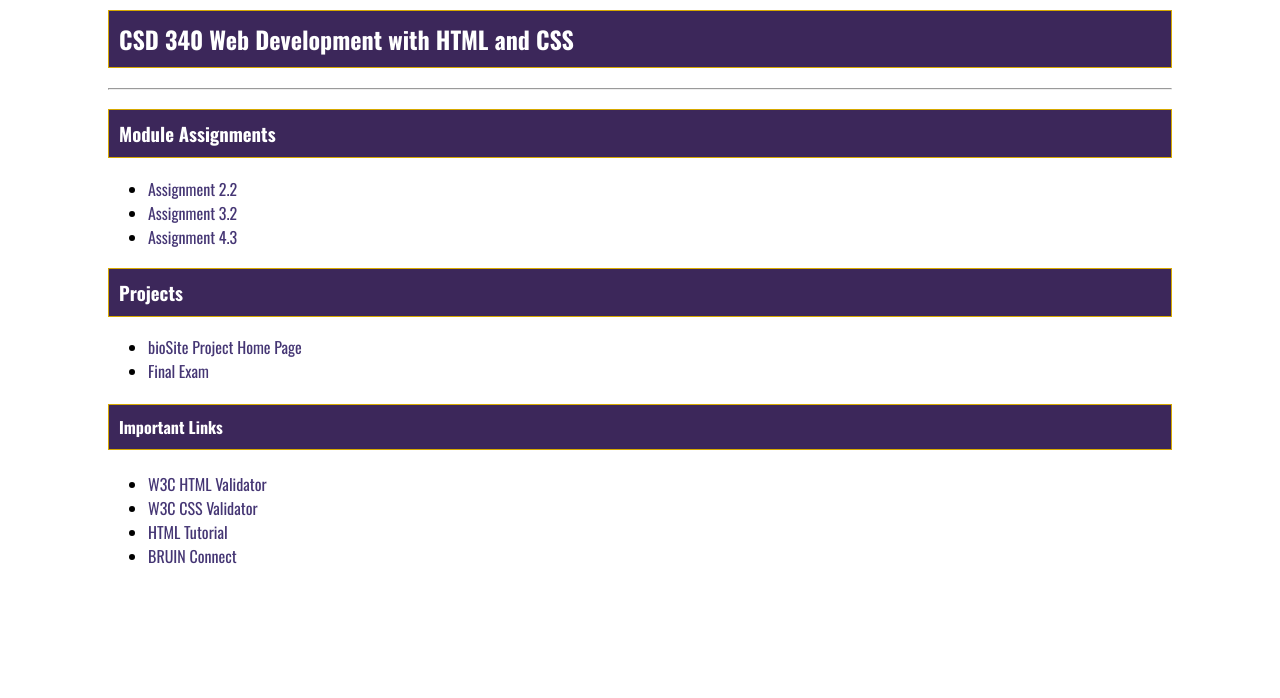
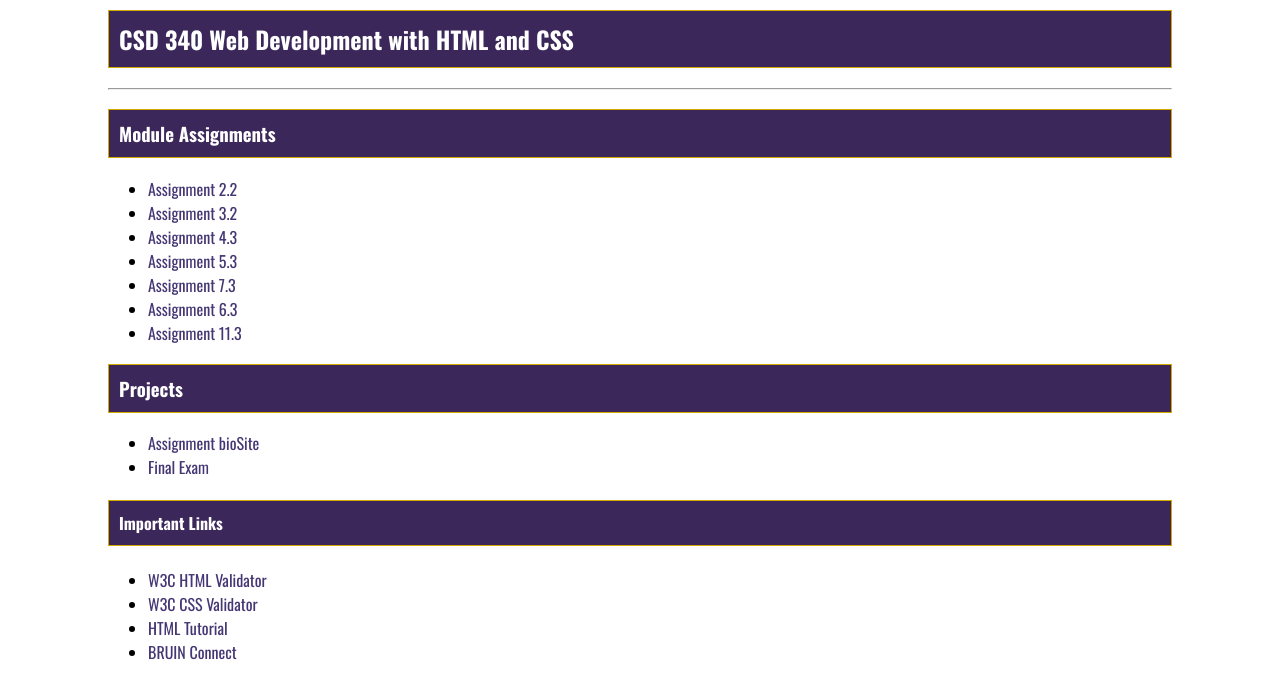
Before and after one commit to karendaysuwolfe/csd-340, a plain HTML site: page index.html in a window 1280 px wide. Shown: the part 130-828 px from the top of the page. Before the commit the page ends 800 px from the top, so only its background shows below. Drawn offline with nearby package versions, Linux system fonts and the light colour scheme.

Commit message:
landingpageupdate

```diff
--- a/index.html
+++ b/index.html
@@ -15,10 +15,14 @@
             <li><a href="module-2/wolfe_EX1.html">Assignment 2.2</a></li>
             <li><a href="module-3/wolfe_EX2.html">Assignment 3.2</a></li>
             <li><a href="module-4/wolfe_EX3.html">Assignment 4.3</a></li>
+            <li><a href="module-5/wolfe_EX4.html">Assignment 5.3</a></li>
+            <li><a href="module-7/Wolfe_Mod7_2.html">Assignment 7.3</a></li>
+            <li><a href="module-9/wolfe_EX6.html">Assignment 6.3</a></li>
+            <li><a href="module-11/kwolfe-Exercise 11.2.html">Assignment 11.3</a></li>
          </ul>
          <h3>Projects</h3>
          <ul>
-            <li><a href="#">bioSite Project Home Page</a></li>
+            <li><a href="https://karendaysuwolfe.github.io/bioSite">Assignment bioSite</a></li>
             <li><a href="#">Final Exam</a></li>
          </ul>
          <h4>Important Links</h4>
```
